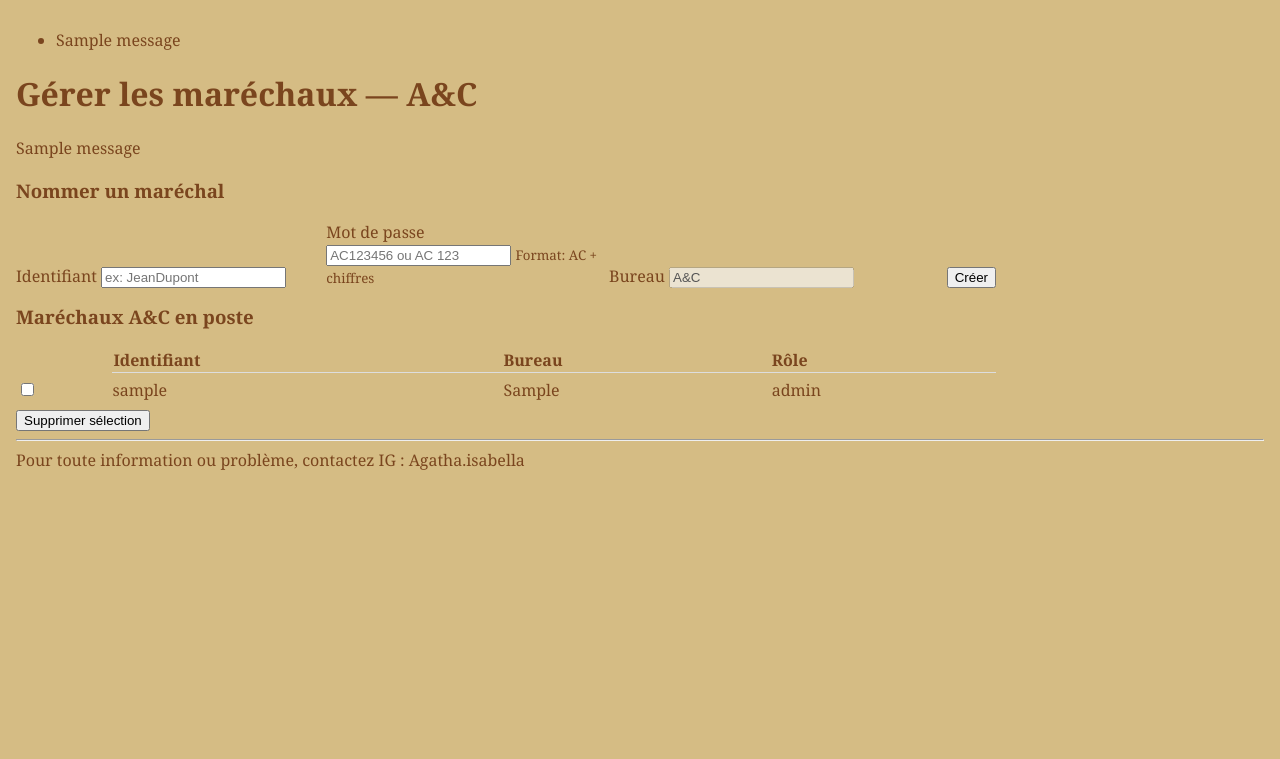
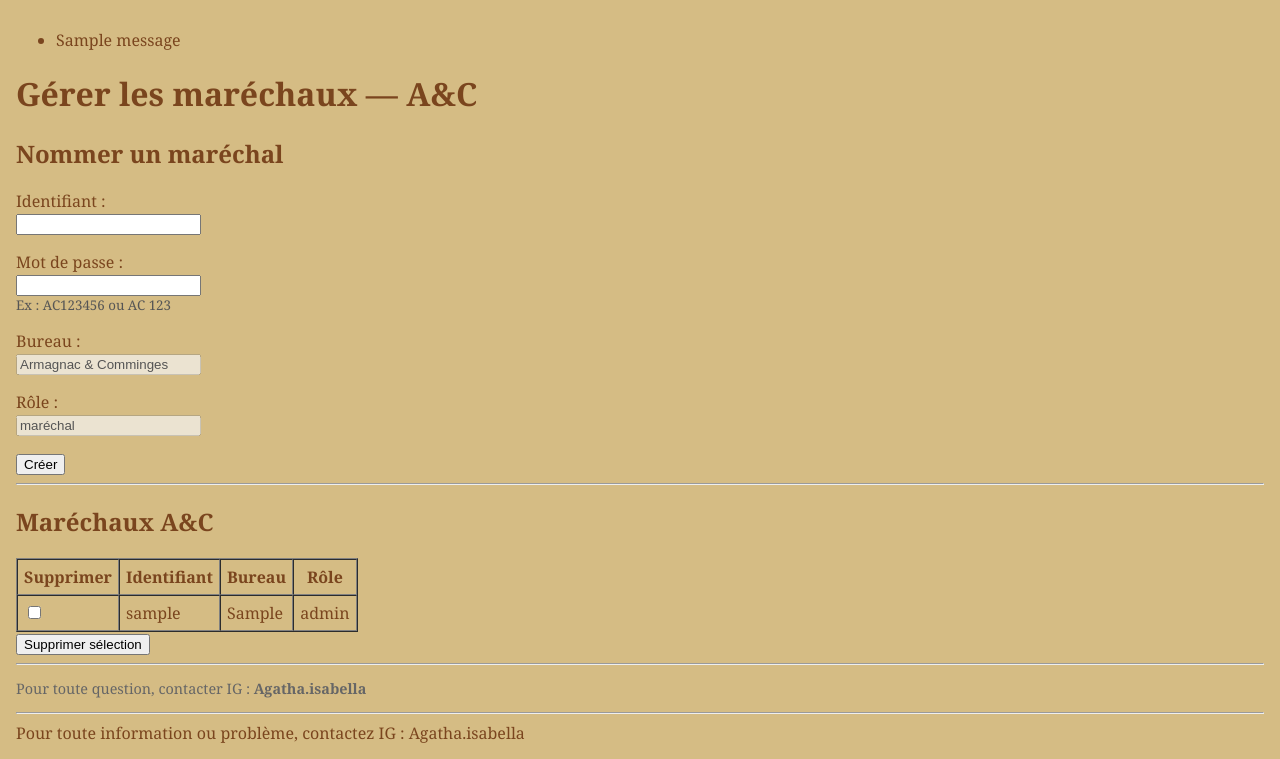
Before and after one commit to Angelah33/les-douanes-du-sud, a Flask app: template templates/marechaux.html in a window 1280 px wide. Shown: the part 41-800 px from the top of the page. Run offline with Flask 3, Linux system fonts and the light colour scheme; the template is opened without the code that fills it: values that come from a table or form of the project are taken from there, others are empty; tables that the repository leaves empty hold one stand-in row (values such as "Sample post"); one stand-in notice (Sample message) is shown; some libraries are stand-ins or nearby versions.

Commit message:
Update marechaux.html
alignement case mot de passe et autres rectifs

```diff
--- a/templates/marechaux.html
+++ b/templates/marechaux.html
@@ -1,53 +1,62 @@
 {% extends "base.html" %}
 {% block content %}
-<h1>Gérer les maréchaux — A&amp;C</h1>
 
-{% with msgs = get_flashed_messages() %}
-  {% if msgs %}{% for m in msgs %}<div class="flash">{{ m }}</div>{% endfor %}{% endif %}
-{% endwith %}
+<h1>Gérer les maréchaux — A&C</h1>
 
-<h3>Nommer un maréchal</h3>
-<form method="post" style="display:grid;grid-template-columns:1.1fr 1fr 1.2fr auto;gap:.5rem;align-items:end;max-width:980px">
-  <div>
-    <label>Identifiant</label>
-    <input name="username" placeholder="ex: JeanDupont" required>
+<h2>Nommer un maréchal</h2>
+<form method="POST">
+  <div style="margin-bottom: 1em;">
+    <label for="username">Identifiant :</label><br>
+    <input type="text" name="username" id="username" required>
   </div>
-  <div>
-    <label>Mot de passe</label>
-    <input name="password" type="text" placeholder="AC123456 ou AC 123" required>
-    <small>Format: AC + chiffres</small>
+
+  <div style="margin-bottom: 1em;">
+    <label for="password">Mot de passe :</label><br>
+    <input type="text" name="password" id="password" required>
+    <small style="display:block; color: #555;">Ex : AC123456 ou AC 123</small>
   </div>
-  <div>
-    <label>Bureau</label>
-    <input value="A&amp;C" disabled>
+
+  <div style="margin-bottom: 1em;">
+    <label>Bureau :</label><br>
+    <input type="text" value="Armagnac & Comminges" disabled>
   </div>
+
+  <div style="margin-bottom: 1em;">
+    <label>Rôle :</label><br>
+    <input type="text" value="maréchal" disabled>
+  </div>
+
   <button type="submit">Créer</button>
 </form>
 
-<h3 style="margin-top:1rem">Maréchaux A&amp;C en poste</h3>
-<form method="post">
-  <table style="width:100%;max-width:980px;border-collapse:collapse">
+<hr>
+
+<h2>Maréchaux A&C</h2>
+<form method="POST">
+  <table border="1" cellpadding="6" cellspacing="0">
     <thead>
       <tr>
-        <th></th>
-        <th style="text-align:left;border-bottom:1px solid #ddd">Identifiant</th>
-        <th style="text-align:left;border-bottom:1px solid #ddd">Bureau</th>
-        <th style="text-align:left;border-bottom:1px solid #ddd">Rôle</th>
+        <th>Supprimer</th>
+        <th>Identifiant</th>
+        <th>Bureau</th>
+        <th>Rôle</th>
       </tr>
     </thead>
     <tbody>
-      {% for u in users %}
-        <tr>
-          <td><input type="checkbox" name="delete_user" value="{{ u.id }}"></td>
-          <td style="padding:.4rem 0">{{ u.username }}</td>
-          <td>{{ u.bureau }}</td>
-          <td>{{ u.role }}</td>
-        </tr>
-      {% else %}
-        <tr><td colspan="4"><em>Aucun maréchal A&amp;C</em></td></tr>
+      {% for user in users %}
+      <tr>
+        <td><input type="checkbox" name="delete_user" value="{{ user.id }}"></td>
+        <td>{{ user.username }}</td>
+        <td>{{ user.bureau }}</td>
+        <td>{{ user.role }}</td>
+      </tr>
       {% endfor %}
     </tbody>
   </table>
   <button type="submit">Supprimer sélection</button>
 </form>
+
+<hr>
+<p style="font-size: 0.9em; color: #666;">Pour toute question, contacter IG : <strong>Agatha.isabella</strong></p>
+
 {% endblock %}
```
